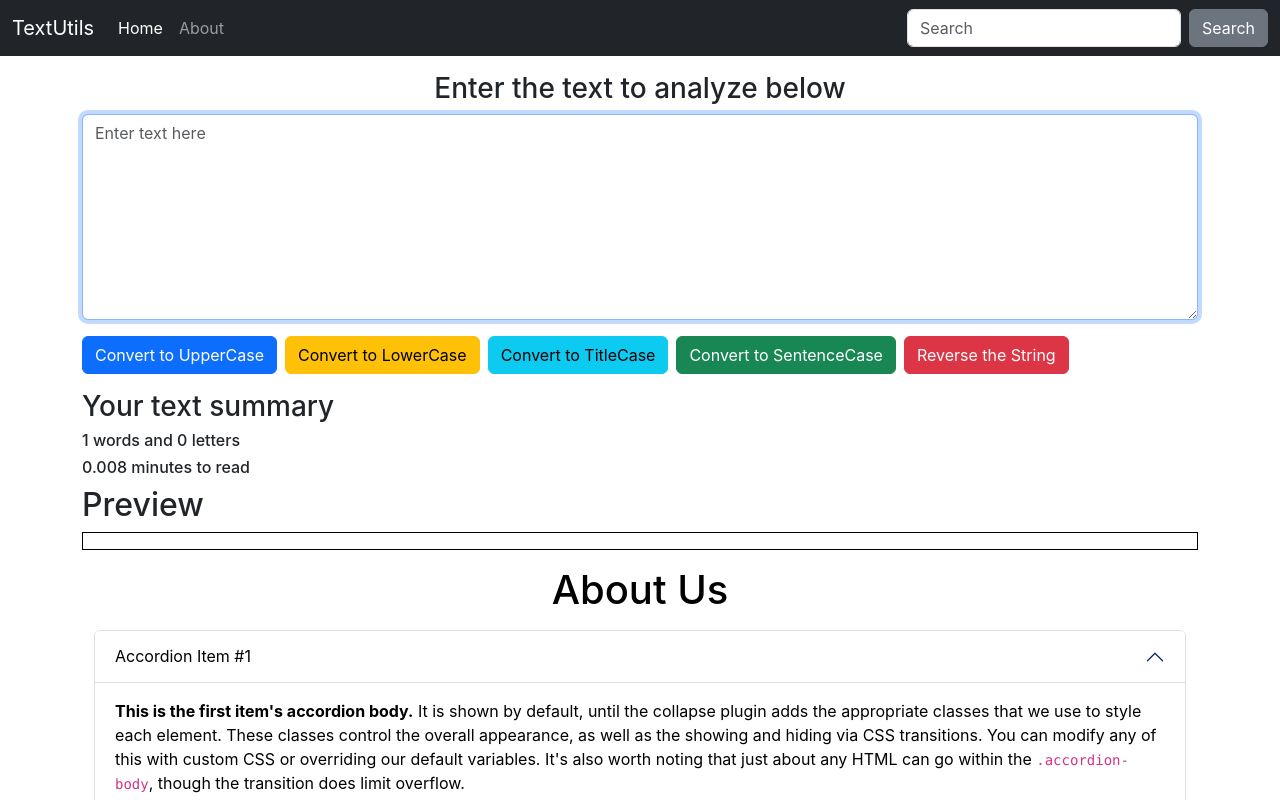
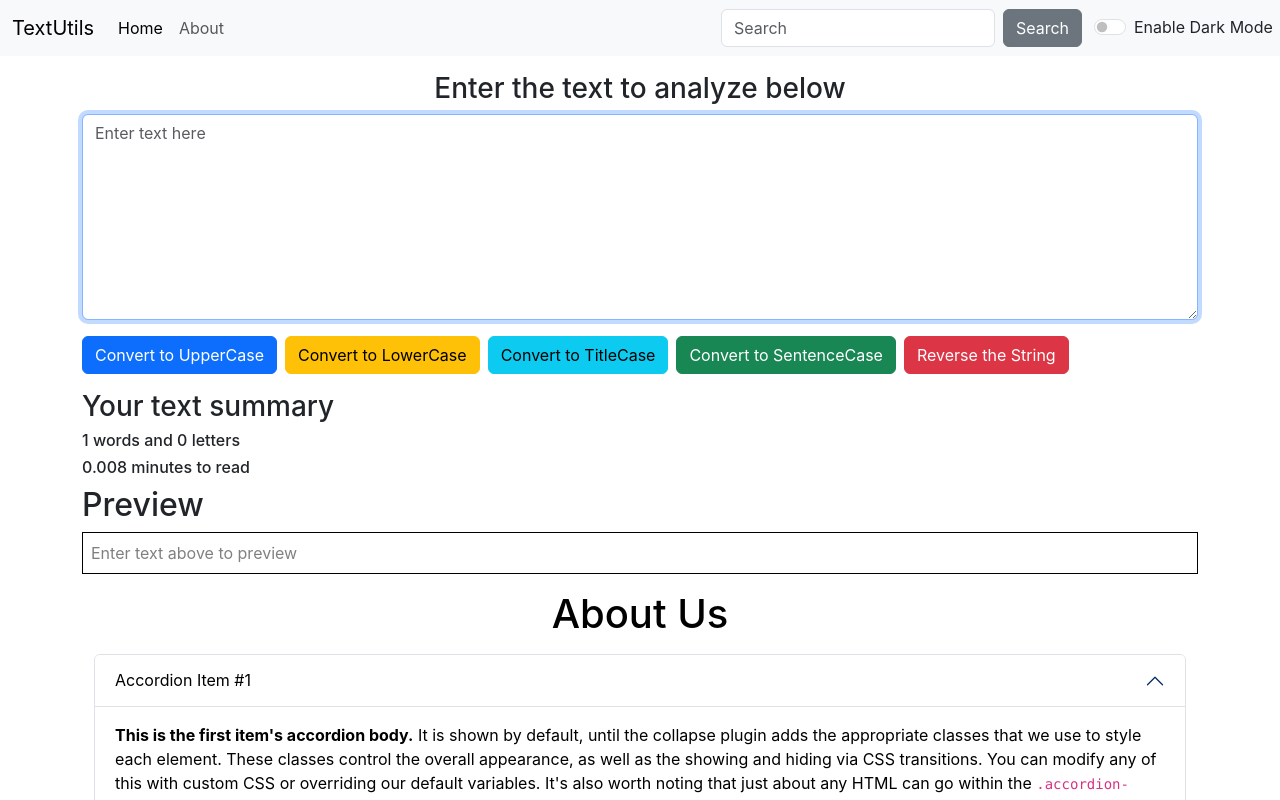
Before and after one commit to RakeshSingh28/ReactJS_Course, a React (Create React App) app: page / in a window 1280 px wide. Shown: the top 800 px of the page. Built offline with nearby package versions, Linux system fonts and the light colour scheme.

Commit message:
changes to react project made

```diff
--- a/src/App.js
+++ b/src/App.js
@@ -2,13 +2,24 @@
 import About from "./components/About";
 import Navbar from "./components/Navbar";
 import TextForm from "./components/TextForm";
+import React, { useState } from "react";
 
 function App() {
+  const [mode, setMode] = useState("light");
+  let changeMode = () => {
+    if (mode === "light") {
+      setMode("dark");
+      document.body.style.backgroundColor = "#212529ed";
+    } else {
+      setMode("light");
+      document.body.style.backgroundColor = "white";
+    }
+  };
   return (
     <>
-      <Navbar title="TextUtils" />
+      <Navbar title="TextUtils" mode={mode} toggleMode={changeMode} />
       <div className="container my-3">
-        <TextForm heading="Enter the text to analyze below" />
+        <TextForm heading="Enter the text to analyze below" mode={mode} />
         <About></About>
       </div>
     </>
--- a/src/components/About.js
+++ b/src/components/About.js
@@ -25,13 +25,17 @@
   };
   return (
     <>
-      <div class="accordion container" id="accordionExample" style={myState}>
+      <div
+        className="accordion container"
+        id="accordionExample"
+        style={myState}
+      >
         <h1 className="mb-3 d-flex justify-content-center">About Us</h1>
-        <div class="accordion-item" style={myState}>
-          <h2 class="accordion-header">
+        <div className="accordion-item" style={myState}>
+          <h2 className="accordion-header">
             <button
               style={myState}
-              class="accordion-button"
+              className="accordion-button"
               type="button"
               data-bs-toggle="collapse"
               data-bs-target="#collapseOne"
@@ -43,10 +47,10 @@
           </h2>
           <div
             id="collapseOne"
-            class="accordion-collapse collapse show"
+            className="accordion-collapse collapse show"
             data-bs-parent="#accordionExample"
           >
-            <div class="accordion-body">
+            <div className="accordion-body">
               <strong>This is the first item's accordion body.</strong> It is
               shown by default, until the collapse plugin adds the appropriate
               classes that we use to style each element. These classes control
@@ -58,11 +62,11 @@
             </div>
           </div>
         </div>
-        <div class="accordion-item" style={myState}>
-          <h2 class="accordion-header">
+        <div className="accordion-item" style={myState}>
+          <h2 className="accordion-header">
             <button
               style={myState}
-              class="accordion-button collapsed"
+              className="accordion-button collapsed"
               type="button"
               data-bs-toggle="collapse"
               data-bs-target="#collapseTwo"
@@ -74,10 +78,10 @@
           </h2>
           <div
             id="collapseTwo"
-            class="accordion-collapse collapse"
+            className="accordion-collapse collapse"
             data-bs-parent="#accordionExample"
           >
-            <div class="accordion-body">
+            <div className="accordion-body">
               <strong>This is the second item's accordion body.</strong> It is
               hidden by default, until the collapse plugin adds the appropriate
               classes that we use to style each element. These classes control
@@ -89,11 +93,11 @@
             </div>
           </div>
         </div>
-        <div class="accordion-item" style={myState}>
-          <h2 class="accordion-header">
+        <div className="accordion-item" style={myState}>
+          <h2 className="accordion-header">
             <button
               style={myState}
-              class="accordion-button collapsed"
+              className="accordion-button collapsed"
               type="button"
               data-bs-toggle="collapse"
               data-bs-target="#collapseThree"
@@ -105,10 +109,10 @@
           </h2>
           <div
             id="collapseThree"
-            class="accordion-collapse collapse"
+            className="accordion-collapse collapse"
             data-bs-parent="#accordionExample"
           >
-            <div class="accordion-body">
+            <div className="accordion-body">
               <strong>This is the third item's accordion body.</strong> It is
               hidden by default, until the collapse plugin adds the appropriate
               classes that we use to style each element. These classes control
--- a/src/components/Navbar.js
+++ b/src/components/Navbar.js
@@ -1,9 +1,10 @@
 import React from "react";
 import PropTypes from "prop-types";
 
-export default function Navbar({ title = "Set title here" }) {
+export default function Navbar({ title = "Set title here", mode, toggleMode }) {
+  let myStyle = { width: "146px" };
   return (
-    <nav className="navbar navbar-expand-lg navbar-dark bg-dark">
+    <nav className={`navbar navbar-expand-lg navbar-${mode} bg-${mode}`}>
       <div className="container-fluid">
         <a className="navbar-brand" href="./">
           {title}
@@ -45,6 +46,24 @@
           </form>
         </div>
       </div>
+      <div className="form-check form-switch">
+        <input
+          className="form-check-input"
+          type="checkbox"
+          role="switch"
+          id="flexSwitchCheckDefault"
+          onClick={toggleMode}
+        />
+        <label
+          className={`form-check-label text-${
+            mode === "light" ? "dark" : "light"
+          }`}
+          style={myStyle}
+          htmlFor="flexSwitchCheckDefault"
+        >
+          {mode === "dark" ? "Disable" : "Enable"} Dark Mode
+        </label>
+      </div>
     </nav>
   );
 }
--- a/src/components/TextForm.js
+++ b/src/components/TextForm.js
@@ -1,7 +1,13 @@
 import React, { useState } from "react";
 
 export default function TextForm(props) {
-  const myStyle = { border: "1px solid black" };
+  const [text, setText] = useState("");
+  const myStyle = {
+    border: `1px solid ${props.mode === "light" ? "black" : "white"}`,
+    color: `${
+      text.length === 0 ? "grey" : props.mode === "light" ? "black" : "white"
+    }`,
+  };
   const handleChange = (event) => {
     setText(event.target.value);
   };
@@ -31,10 +37,9 @@
     for (let i = text.length - 1; i >= 0; i--) newText += text.charAt(i);
     setText(newText);
   };
-  const [text, setText] = useState("");
   return (
     <>
-      <div className="mb-3">
+      <div className={`mb-3 text-${props.mode === "light" ? "dark" : "light"}`}>
         <h3
           htmlFor="exampleFormControlTextarea1"
           className="form-label justify-content-center d-flex"
@@ -42,6 +47,10 @@
           {props.heading}
         </h3>
         <textarea
+          style={{
+            backgroundColor: props.mode === "light" ? "white" : "#21252900",
+            color: props.mode === "light" ? "black" : "white",
+          }}
           className="form-control"
           id="exampleFormControlTextarea1"
           autoFocus
@@ -66,7 +75,7 @@
       <button className="btn btn-danger me-2" onClick={handleRSClick}>
         Reverse the String
       </button>
-      <div className="my-3">
+      <div className={`my-3 text-${props.mode === "light" ? "dark" : "light"}`}>
         <h3>Your text summary</h3>
         <h6>
           {text.split(" ").length} words and {text.length} letters
@@ -74,7 +83,7 @@
         <h6>{0.008 * text.split(" ").length} minutes to read</h6>
         <h2>Preview</h2>
         <p style={myStyle} className="p-2">
-          {text}
+          {text.length > 0 ? text : "Enter text above to preview"}
         </p>
       </div>
     </>
```
